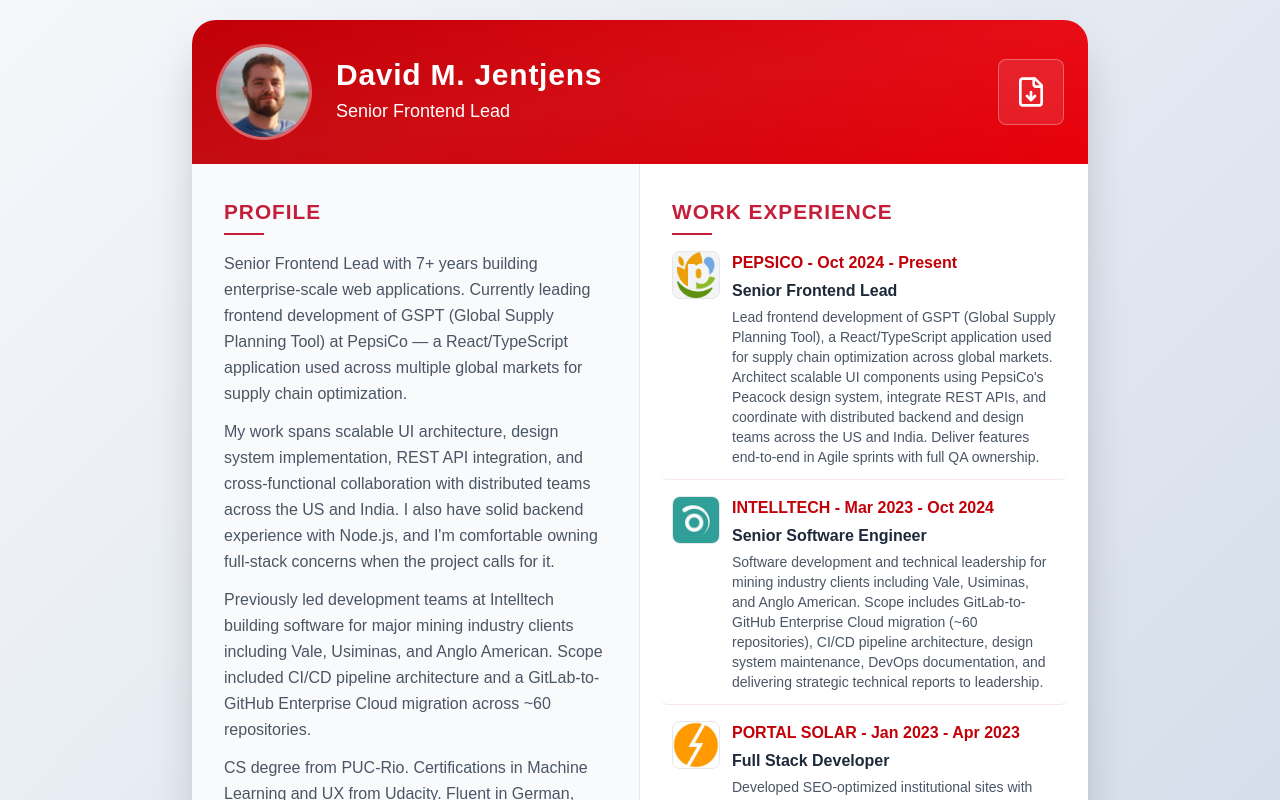
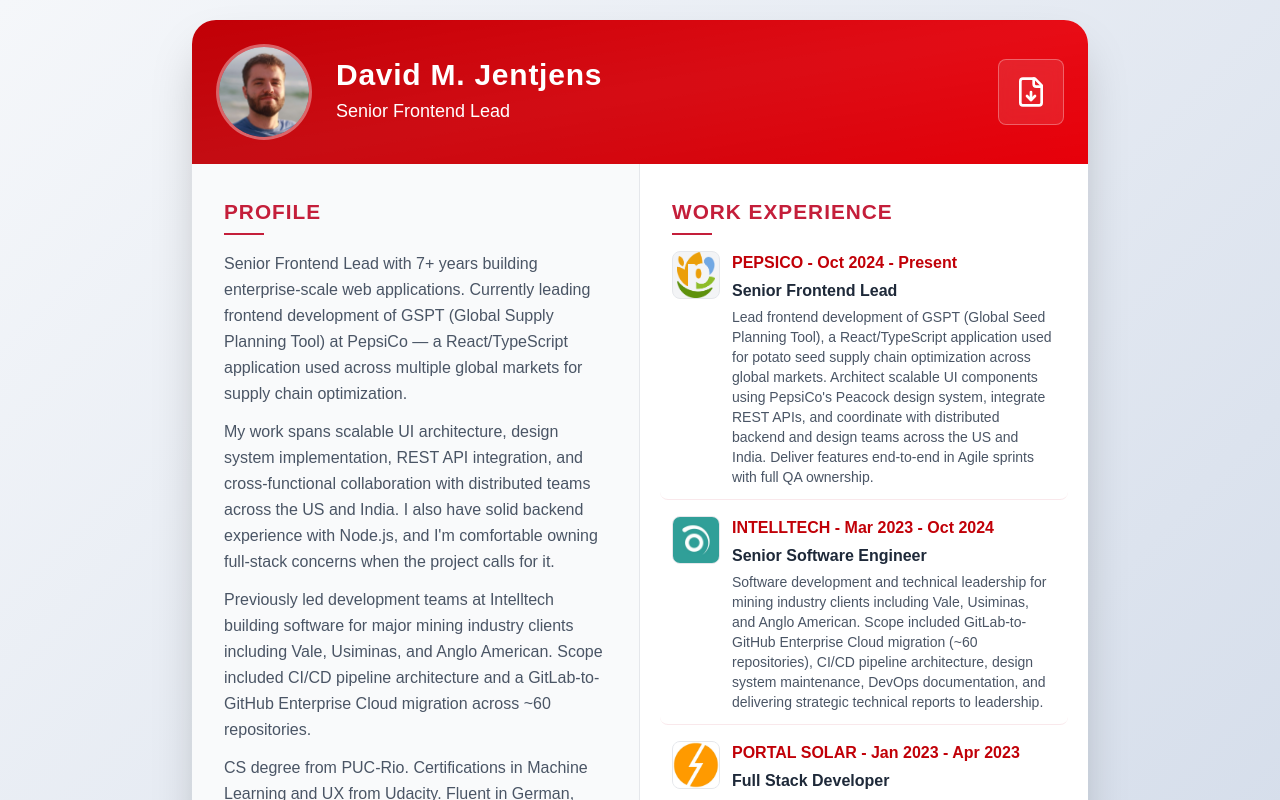
Before and after one commit to davidjentjens/david-resume, a Next.js app: page / in a window 1280 px wide. Shown: the top 800 px of the page. Built offline with nearby package versions, Linux system fonts and the light colour scheme.

Commit message:
Update PepsiCo tool name and fix Intelltech tense
Rename to Global Seed Planning Tool with potato seed reference,
switch Intelltech description to past tense, add background image
support with gradient fallback.

```diff
--- a/src/app/components/Experience.tsx
+++ b/src/app/components/Experience.tsx
@@ -7,14 +7,14 @@
     {
       title: "PEPSICO - Oct 2024 - Present",
       company: "Senior Frontend Lead",
-      description: "Lead frontend development of GSPT (Global Supply Planning Tool), a React/TypeScript application used for supply chain optimization across global markets. Architect scalable UI components using PepsiCo's Peacock design system, integrate REST APIs, and coordinate with distributed backend and design teams across the US and India. Deliver features end-to-end in Agile sprints with full QA ownership.",
+      description: "Lead frontend development of GSPT (Global Seed Planning Tool), a React/TypeScript application used for potato seed supply chain optimization across global markets. Architect scalable UI components using PepsiCo's Peacock design system, integrate REST APIs, and coordinate with distributed backend and design teams across the US and India. Deliver features end-to-end in Agile sprints with full QA ownership.",
       logo: "/pepsico-logo.png",
       website: "https://www.pepsico.com"
     },
     {
       title: "INTELLTECH - Mar 2023 - Oct 2024",
       company: "Senior Software Engineer",
-      description: "Software development and technical leadership for mining industry clients including Vale, Usiminas, and Anglo American. Scope includes GitLab-to-GitHub Enterprise Cloud migration (~60 repositories), CI/CD pipeline architecture, design system maintenance, DevOps documentation, and delivering strategic technical reports to leadership.",
+      description: "Software development and technical leadership for mining industry clients including Vale, Usiminas, and Anglo American. Scope included GitLab-to-GitHub Enterprise Cloud migration (~60 repositories), CI/CD pipeline architecture, design system maintenance, DevOps documentation, and delivering strategic technical reports to leadership.",
       logo: "/intelltech-logo.jpeg",
       website: "https://intelltech.com.br"
     },
```
